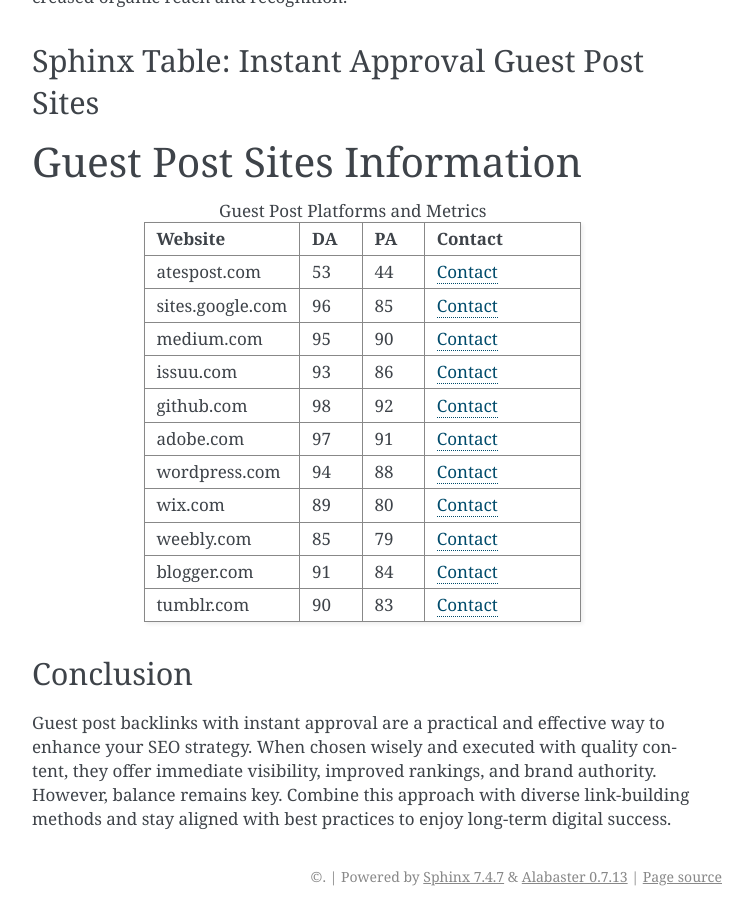
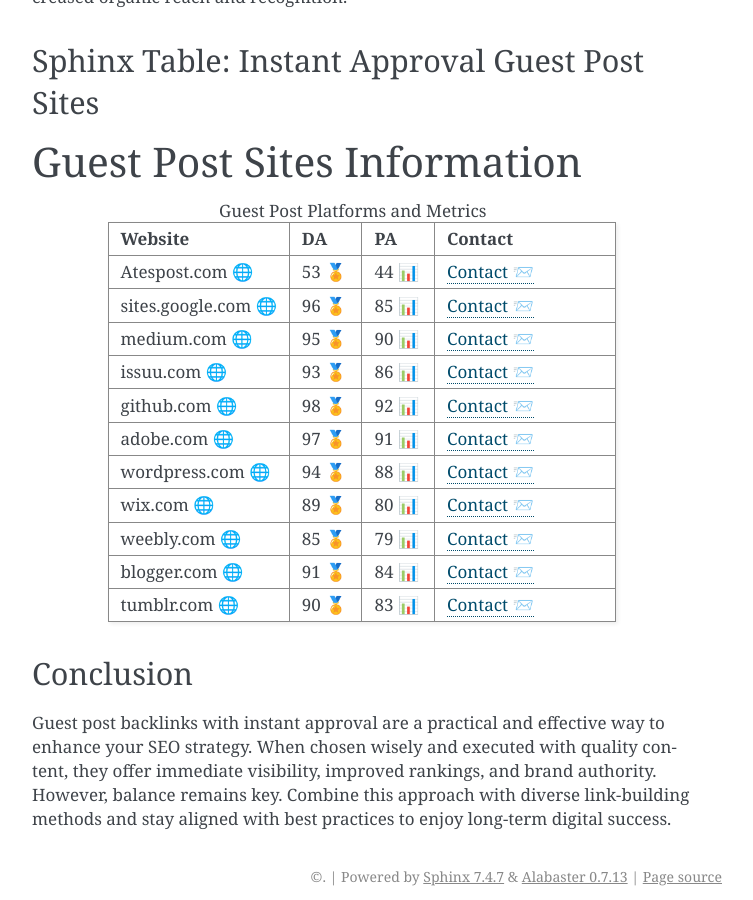
Before and after one commit to situkumar7680/postbacklink, a Sphinx documentation site: the page built from docs/index.rst, in a window 1280 px wide and 900 px high, scrolled down 1590 px. Shown: the whole window, without its empty margins (388-1141 px from the left). Built offline with Sphinx 7.4.7, drawn with Linux system fonts in a browser that asks for light colours.

```diff
--- a/docs/index.rst
+++ b/docs/index.rst
@@ -44,50 +44,51 @@ Guest Post Sites Information
      - DA
      - PA
      - Contact
-   * - atespost.com
-     - 53
-     - 44
-     - `Contact <https://atespost.com/contact-for-guest-post/>`_
-   * - sites.google.com
-     - 96
-     - 85
-     - `Contact <https://atespost.com/contact-for-guest-post/>`_
-   * - medium.com
-     - 95
-     - 90
-     - `Contact <https://atespost.com/contact-for-guest-post/>`_
-   * - issuu.com
-     - 93
-     - 86
-     - `Contact <https://atespost.com/contact-for-guest-post/>`_
-   * - github.com
-     - 98
-     - 92
-     - `Contact <https://atespost.com/contact-for-guest-post/>`_
-   * - adobe.com
-     - 97
-     - 91
-     - `Contact <https://atespost.com/contact-for-guest-post/>`_
-   * - wordpress.com
-     - 94
-     - 88
-     - `Contact <https://atespost.com/contact-for-guest-post/>`_
-   * - wix.com
-     - 89
-     - 80
-     - `Contact <https://atespost.com/contact-for-guest-post/>`_
-   * - weebly.com
-     - 85
-     - 79
-     - `Contact <https://atespost.com/contact-for-guest-post/>`_
-   * - blogger.com
-     - 91
-     - 84
-     - `Contact <https://atespost.com/contact-for-guest-post/>`_
-   * - tumblr.com
-     - 90
-     - 83
-     - `Contact <https://atespost.com/contact-for-guest-post/>`_
+   * - Atespost.com 🌐
+     - 53 🏅
+     - 44 📊
+     - `Contact 📨 <https://atespost.com/contact-for-guest-post/>`_
+   * - sites.google.com 🌐
+     - 96 🏅
+     - 85 📊
+     - `Contact 📨 <https://atespost.com/contact-for-guest-post/>`_
+   * - medium.com 🌐
+     - 95 🏅
+     - 90 📊
+     - `Contact 📨 <https://atespost.com/contact-for-guest-post/>`_
+   * - issuu.com 🌐
+     - 93 🏅
+     - 86 📊
+     - `Contact 📨 <https://atespost.com/contact-for-guest-post/>`_
+   * - github.com 🌐
+     - 98 🏅
+     - 92 📊
+     - `Contact 📨 <https://atespost.com/contact-for-guest-post/>`_
+   * - adobe.com 🌐
+     - 97 🏅
+     - 91 📊
+     - `Contact 📨 <https://atespost.com/contact-for-guest-post/>`_
+   * - wordpress.com 🌐
+     - 94 🏅
+     - 88 📊
+     - `Contact 📨 <https://atespost.com/contact-for-guest-post/>`_
+   * - wix.com 🌐
+     - 89 🏅
+     - 80 📊
+     - `Contact 📨 <https://atespost.com/contact-for-guest-post/>`_
+   * - weebly.com 🌐
+     - 85 🏅
+     - 79 📊
+     - `Contact 📨 <https://atespost.com/contact-for-guest-post/>`_
+   * - blogger.com 🌐
+     - 91 🏅
+     - 84 📊
+     - `Contact 📨 <https://atespost.com/contact-for-guest-post/>`_
+   * - tumblr.com 🌐
+     - 90 🏅
+     - 83 📊
+     - `Contact 📨 <https://atespost.com/contact-for-guest-post/>`_
+
 
 
 
```
